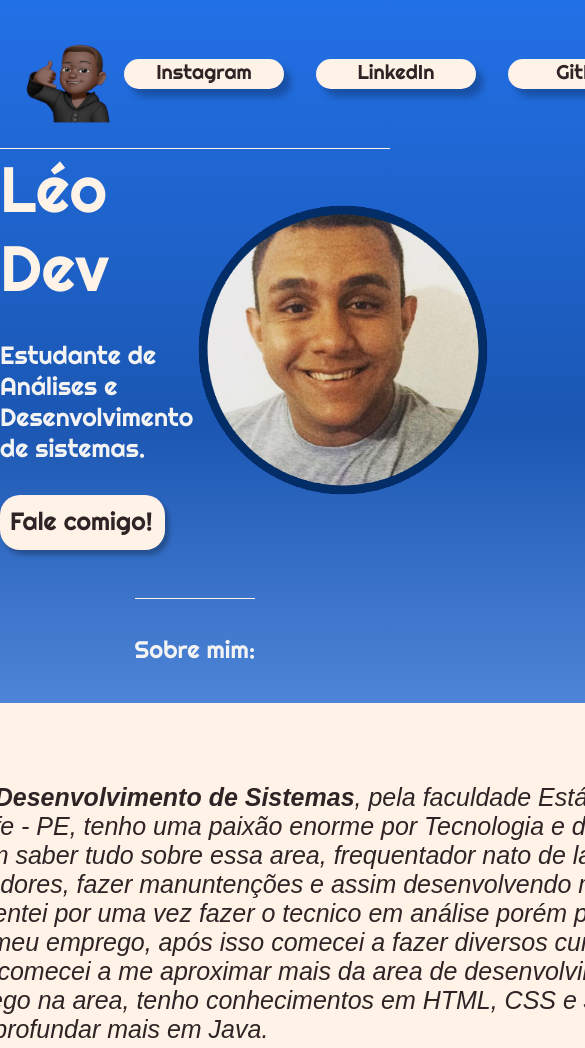
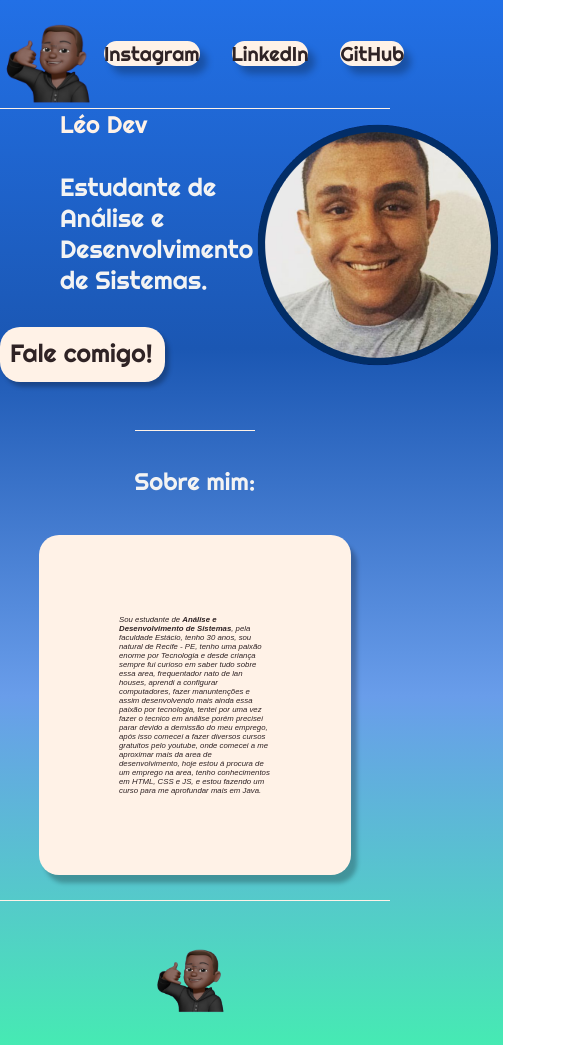
Before and after one commit to leocorreia92/apresentacao, a plain HTML site: page index.html in a window 390 px wide. Shown: the top 1048 px of the page, 585 px wide, since content can reach past the window. Drawn offline with Linux system fonts and the light colour scheme.

Commit message:
responsividade da page

```diff
--- a/index.html
+++ b/index.html
@@ -25,7 +25,7 @@
     <section class="conteudo-principal">
       <div class="conteudo-principal-escrito">
         <h1 class="conteudo-principal-escrito-titulo">Léo Dev</h1>
-        <h2 class="conteudo-principal-escrito-subtitulo">Estudante de Análises e Desenvolvimento de sistemas.</h2>
+        <h2 class="conteudo-principal-escrito-subtitulo">Estudante de Análise e Desenvolvimento de Sistemas.</h2>
 
         <a class="conteudo-principal-escrito-botao" href="https://api.whatsapp.com/send?phone=5581991495428">Fale comigo!</a>
 
--- a/style.css
+++ b/style.css
@@ -1,8 +1,8 @@
 @import url('https://fonts.googleapis.com/css2?family=Righteous&family=Sarala:wght@400;700&display=swap');
 
 *{
-    margin: 0;
-    padding: 0;
+    margin: 0%;
+    padding: 0%;
     box-sizing: border-box;
     text-decoration: none;
 
@@ -18,7 +18,7 @@ body {
     flex-direction: row;
     align-items: center;
     justify-content: space-around;
-    padding: 24px;
+    padding: 1%;
 
 }
 .cabecalho-imagem {
@@ -28,15 +28,15 @@ body {
     display: flex;
     gap: 32px;
 }
-
+/* falta resolver os botoões aqui abaixo */
 .cabecalho-menu-item {
     font-family: 'Righteous', sans-serif;
     color: #2f2325;
     font-weight: 250;
     font-size: 20px;
     background-color: #fff2e7;
-    width: 160px;
-    height: 30px;
+    width: 60%;
+    height: 35%;
     border: none;
     border-radius: 19px;
     box-shadow: 7px 8px 7px rgb(0, 0, 0, 0.25);
@@ -65,8 +65,10 @@ body {
 .conteudo-principal-escrito-titulo {
     font-family: 'Righteous', cursive;
     font-weight: 400;
-    font-size: 64px;
+    font-size: min (10px, 1vw);
     color: #fff2e7;
+    padding-left: 60px;
+
 
 }
 
@@ -75,6 +77,7 @@ body {
     font-weight: 400;
     font-size: 25px;
     color: #f3f3f3;
+    padding-left: 60px;
 
 }
 
@@ -87,7 +90,7 @@ body {
     border-radius: 20px;
     font-family: 'Righteous', sans-serif;
     font-weight: 400;
-    font-size: 25px;
+    font-size: max(10px, 25px);
     color: #2f2325;
     padding: 10px;
 
@@ -103,7 +106,7 @@ body {
 }
 
 .conteudo-principal-imagem {
-   height: 300px;
+   height: 250px;
 
 }
 
@@ -129,16 +132,17 @@ body {
 .conteudo-secundario-paragrafo1 {
 
     background-color: #fff2e7;
-    width: 1200px;
-    height: 400px;
+    width: 80%;
+    height: 15%;
     border: none;
     font-family: 'Salaras', sans-serif;
     font-weight: 400;
-    font-size: 25px;
+    font-size: min(450px, 2vw);
     color: #2f2325;
     padding: 80px;
     box-shadow: 6px 8px 4px rgba(0, 0, 0, 0.25);
     border-radius: 20px;
+
 }
 
 .rodape {
```
